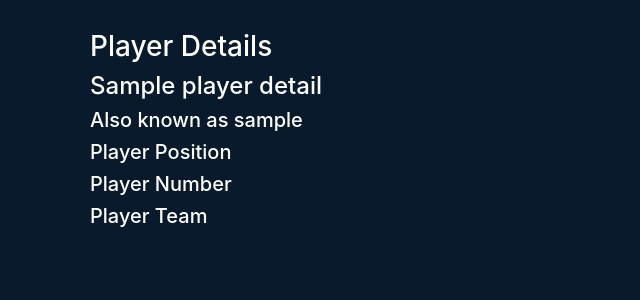
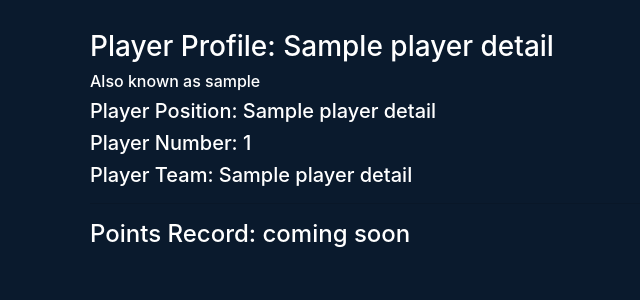
Before and after one commit to behradkoohy/wessex-fantasy, a Flask app: page /player/1 in a window 1280 px wide. Shown: the part 56-356 px from the top of the page, without its empty margins (80-720 px from the left). Run offline with Flask 2, Linux system fonts and the light colour scheme; a database or web service that is not in the repository returns one stand-in record (values such as "Sample title"); some libraries are stand-ins or nearby versions.

Commit message:
split up more files into blueprints

```diff
--- a/app.py
+++ b/app.py
@@ -7,6 +7,7 @@ import os
 import psycopg2
 from models import User
 from players import players_blueprint
+from user import user_blueprint
 
 
 
@@ -78,6 +79,7 @@ for x, t in enumerate(positions):
 app = Flask(__name__, template_folder='templates')
 app.secret_key = os.environ['SECRET_KEY']
 app.register_blueprint(players_blueprint)
+app.register_blueprint(user_blueprint)
 
 login_manager = LoginManager()
 login_manager.init_app(app)
@@ -109,8 +111,6 @@ def frontpage():
 
 
 
-
-
 def reset_table():
 	curs = conn.cursor()
 	curs.execute('DROP TABLE users;')
@@ -123,59 +123,6 @@ def reset_table():
 							""")
 	conn.commit()
 
-@app.route('/register', methods=['GET', 'POST'])
-def register():
-	curs = conn.cursor()
-	if request.method == "POST":
-		name=request.form.get("name")
-		email=request.form.get("email")
-		password=request.form.get("password")
-		if len(password) <= 6:
-			flash('Password needs to be greater than 6 characters please.', 'danger')
-			return render_template('register.html')
-		#REMOVE THIS WHEN DEBUG OVER
-		if name == 'reset':
-			reset_table()
-			return render_template('register.html')
-
-		confirm=request.form.get("confirm")
-		if password != confirm:
-			flash('Please double check your passwords match', 'danger')
-			return render_template('register.html')
-		hashed_password = generate_password_hash(password)
-		curs.execute("SELECT email FROM users WHERE email = %s;", (email, ))
-		matching_emails = curs.fetchone()
-		if matching_emails is not None:
-			flash('This email is already registered, please talk to behrad if you can\'t log on.', 'danger')
-		else:
-			curs.execute("INSERT INTO users (email, password_hash, name) VALUES (%s, %s, %s);", (email, hashed_password, name))
-			conn.commit()
-			flash('Successfully registered account.', 'success')
-	return render_template('register.html')
-
-
-@app.route('/login', methods=['GET', 'POST'])
-def login():
-	if request.method == 'POST':
-		email = request.form['email']
-		password = request.form['password']
-		curs = conn.cursor()
-		curs.execute("SELECT email, password_hash, name, user_id FROM users WHERE email = %s;", (email, ))
-		account = curs.fetchone()
-		if account is not None:
-			if check_password_hash(account[1], password):
-				user = user_loader_email(account[0])
-				print('logging in:',user)
-				login_user(user)
-				print(user)
-				return redirect(request.args.get('next') or url_for('frontpage'))
-			else:
-				flash('Incorrect username or password', 'danger')
-		else:
-			flash('Incorrect username or password', 'danger')
-	return render_template('login.html')
-
-
 
 @app.route('/viewsquad/<pagenum>')
 def displaysquad(pagenum):
@@ -187,24 +134,7 @@ def displaysquad(pagenum):
 							player_details.name,
 							player_details.nickname,
 							player_details.shirt_number,
-							teams.name
-							FROM
-							player_details INNER JOIN teams
-							ON
-							teams.team_id = player_details.team_id
-							ORDER BY
-							shirt_number
-							LIMIT %s OFFSET %s"""
-							, (limit, offset))
-	result = curs.fetchall()
-	return render_template('list_players.html', players = result, n=int(pagenum))
-
-@app.route('/player/<pid>')
-def playerdetails(pid):
-	curs.execute(""" SELECT player_details.name,
-							player_details.nickname,
-							player_details.shirt_number,
-							position.position_name
+							positions.position_name,
 							teams.name
 							FROM
 							player_details
@@ -216,21 +146,13 @@ def playerdetails(pid):
 							positions
 							ON
 							player_details.position_id = positions.position_id
-							WHERE
-							player_details.player_id = %s;
-		""", (pid, ))
-	player_details = curs.fetchone()
+							ORDER BY
+							shirt_number
+							LIMIT %s OFFSET %s"""
+							, (limit, offset))
+	result = curs.fetchall()
+	return render_template('list_players.html', players = result, n=int(pagenum))
 
-	titles = {
-		0:'name',
-		1:'nickname',
-		2:'shirt_number',
-		3:'team'
-	}
-
-	passthrough_player_details = {titles[key]: player_details[key] for key in titles}
-	return render_template('player_page.html', details=passthrough_player_details)
-	return jsonify(passthrough_player_details)
 
 
 @app.route('/logout')
--- a/players.py
+++ b/players.py
@@ -57,6 +57,7 @@ def add_player_page():
 			team_id = curs.fetchone()[0]
 			curs.execute("SELECT position_id FROM positions WHERE position_name = %s ;", (position, ))
 			position_id = curs.fetchone()[0]
+
 			try:
 				curs.execute("INSERT INTO player_details (name, nickname, shirt_number, position_id, team_id) VALUES (%s, %s, %s, %s, %s);",(name, nickname, shirt_number, position_id, team_id))
 				conn.commit()
@@ -65,3 +66,37 @@ def add_player_page():
 			else:
 				flash(message, 'success')
 		return render_template('add_player.html', data=pass_through)
+
+@players_blueprint.route('/player/<pid>')
+def playerdetails(pid):
+	curs.execute(""" SELECT player_details.name,
+							player_details.nickname,
+							player_details.shirt_number,
+							positions.position_name,
+							teams.name
+							FROM
+							player_details
+							INNER JOIN
+							teams
+							ON
+							teams.team_id = player_details.team_id
+							INNER JOIN
+							positions
+							ON
+							player_details.position_id = positions.position_id
+							WHERE
+							player_details.player_id = %s;
+		""", (pid, ))
+	player_details = curs.fetchone()
+
+	titles = {
+		0:'name',
+		1:'nickname',
+		2:'shirt_number',
+		3:'position_name',
+		4:'team'
+	}
+
+	passthrough_player_details = {titles[key]: player_details[key] for key in titles}
+	return render_template('player_page.html', details=passthrough_player_details)
+	return jsonify(passthrough_player_details)
--- a/templates/list_players.html
+++ b/templates/list_players.html
@@ -14,7 +14,7 @@
   border-radius: .2rem;
 }
 </style>
-<h3 style="color: white;">View the club squad</h3>
+<h3 style="color: white;">View the Club Squad</h3>
 <div class="wrapper">
 	<a type="button" class="btn-sm btn-light" {% if n > 0 %}  href="/viewsquad/{{ n-1 }}" {% endif %}>Previous Page</a>
 	<a type="button" class="btn-sm btn-light" {% if players|length == 11 %} href="/viewsquad/{{ n+1 }}"{% endif %}>Next Page</a>
@@ -26,6 +26,7 @@
 	      <th scope="col">Shirt Number</th>
 	      <th scope="col">Name</th>
 	      <th scope="col">Nickname</th>
+	      <th scope="col">Position</th>
 	      <th scope="col">Team</th>
 	    </tr>
 	</thead>
@@ -36,6 +37,7 @@
 				<td ><a href="/player/{{p[0]}}"> {{ p[1] }}</a></td>
 				<td>{{ p[2] }}</td>
 				<td>{{ p[4] }}</td>
+				<td>{{ p[5] }}</td>
 			</tr>
 		{% endfor %}
 	</tbody>
--- a/templates/player_page.html
+++ b/templates/player_page.html
@@ -6,15 +6,18 @@ h4 {color: white;}
 h5 {color: white;}
 h6 {color: white;}
 </style>
-<h3>Player Details<h3>
+<h3>Player Profile: {{ details['name'] }}</h3>
 <div>
-	<h4> {{ details['name'] }} </h4>
 	{% if details['nickname'] != '' %}
-	<h5>Also known as {{ details['nickname'] }}</h5>
+		<h6>Also known as {{ details['nickname'] }}</h6>
 	{% endif %}
-	<h5>Player Position</h5>
-	<h5>Player Number</h5>
-	<h5>Player Team</h5>
+	<h5>Player Position: {{ details['position_name'] }}</h5>
+	<h5>Player Number: {{ details['shirt_number'] }}</h5>
+	<h5>Player Team: {{ details['team'] }}</h5>
 </div>
+<hr>
+<div>
+<h4> Points Record: coming soon </h4>
 
+</div>
 {% endblock %}
```
Also changed, not shown: user.py (added, +60 -0 lines).
